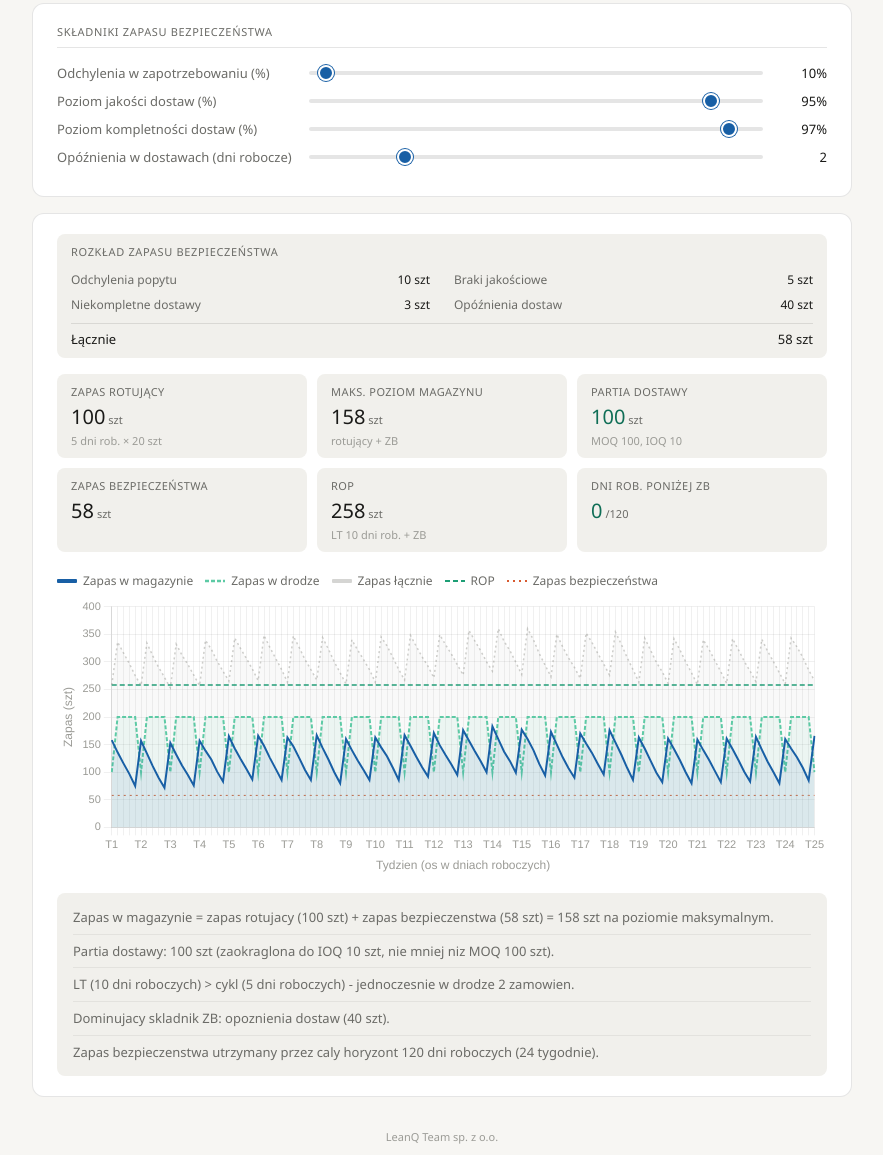
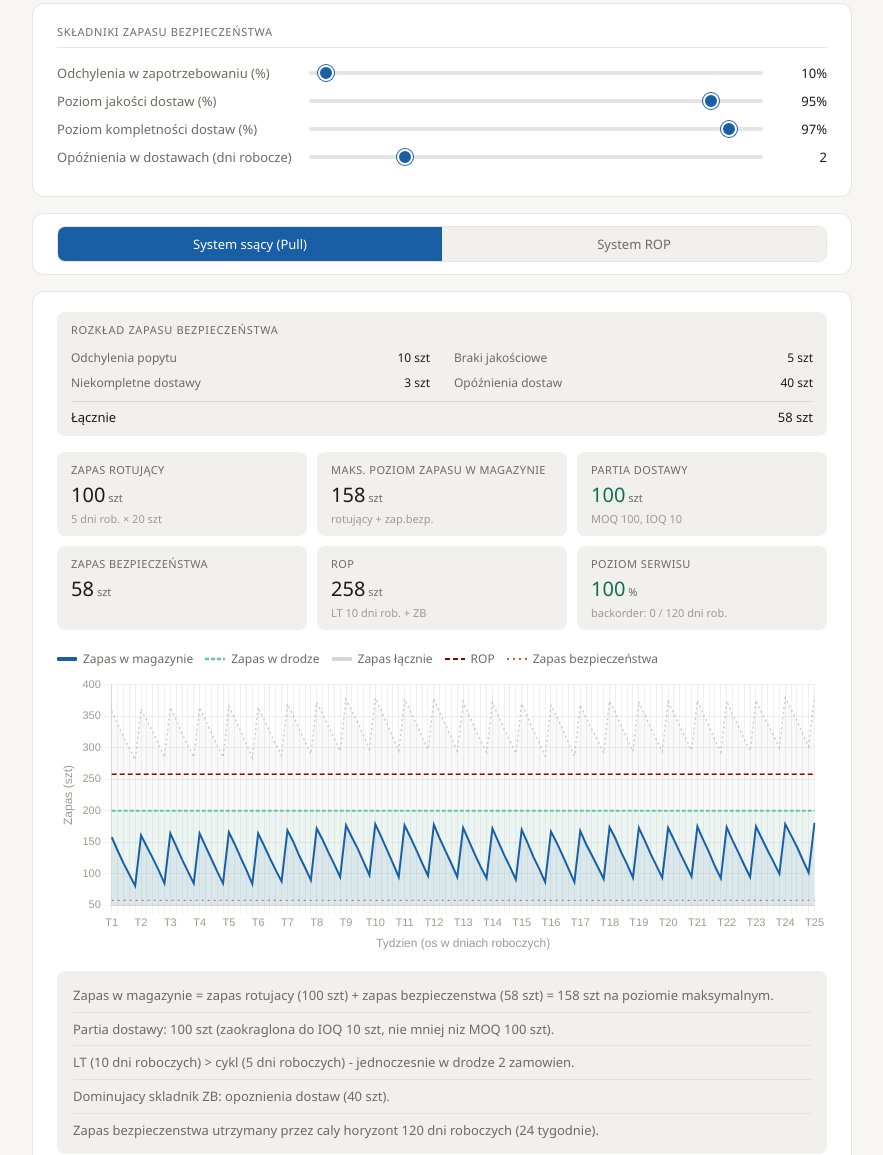
Before and after one commit to LeanQTeam/Inventory_materials, a plain HTML site: page index.html in a window 1280 px wide. Shown: the part 367-1522 px from the top of the page, without its empty margins (198-1081 px from the left). Drawn offline with nearby package versions, Linux system fonts and the light colour scheme.

Commit message:
Update index.html

```diff
--- a/index.html
+++ b/index.html
@@ -90,6 +90,27 @@
     <div class="ctrl-row"><label>Opóźnienia w dostawach (dni robocze)</label><input type="range" id="delay" min="0" max="10" step="1" value="2"><span class="val" id="vDelay">2</span></div>
   </div>
 
+  <div class="card" id="ropParams" style="display:none;">
+    <div class="sec">Parametry EOQ (tylko tryb ROP)</div>
+    <div class="ctrl-row"><label>Koszt złożenia zamówienia (zł)</label><input type="range" id="orderCost" min="10" max="1000" step="10" value="100"><span class="val" id="vOrderCost">100</span></div>
+    <div class="ctrl-row"><label>Koszt utrzymania jednostki (zł/rok)</label><input type="range" id="holdCost" min="1" max="500" step="1" value="100"><span class="val" id="vHoldCost">100</span></div>
+  </div>
+
+  <div class="card" style="padding: 0.75rem 1.5rem;">
+    <div style="display:flex; gap:0; border-radius: var(--radius); overflow:hidden; border: 0.5px solid var(--border);">
+      <button id="btnPull" onclick="setMode('pull')"
+        style="flex:1; padding:8px 0; font-size:13px; font-family:inherit; cursor:pointer; border:none;
+               background:var(--blue); color:#fff; font-weight:500; transition:background .15s;">
+        System ssący (Pull)
+      </button>
+      <button id="btnROP" onclick="setMode('rop')"
+        style="flex:1; padding:8px 0; font-size:13px; font-family:inherit; cursor:pointer; border:none;
+               background:var(--surface2); color:var(--muted); font-weight:500; transition:background .15s;">
+        System ROP
+      </button>
+    </div>
+  </div>
+
   <div class="card">
     <div id="ssBreakdown"></div>
     <div class="metrics-grid" id="metrics"></div>
@@ -97,7 +118,7 @@
       <span><svg width="20" height="12"><rect x="0" y="4" width="20" height="4" rx="1" fill="#185FA5"/></svg>Zapas w magazynie</span>
       <span><svg width="20" height="12"><line x1="0" y1="6" x2="20" y2="6" stroke="#5DCAA5" stroke-width="2.5" stroke-dasharray="4,2"/></svg>Zapas w drodze</span>
       <span><svg width="20" height="12"><rect x="0" y="4" width="20" height="4" rx="1" fill="#888780" opacity=".35"/></svg>Zapas łącznie</span>
-      <span><svg width="20" height="12"><line x1="0" y1="6" x2="20" y2="6" stroke="#1D9E75" stroke-width="2" stroke-dasharray="5,3"/></svg>ROP</span>
+      <span><svg width="20" height="12"><line x1="0" y1="6" x2="20" y2="6" stroke="#8B0000" stroke-width="2" stroke-dasharray="5,3"/></svg>ROP</span>
       <span><svg width="20" height="12"><line x1="0" y1="6" x2="20" y2="6" stroke="#D85A30" stroke-width="2" stroke-dasharray="2,4"/></svg>Zapas bezpieczeństwa</span>
     </div>
     <div class="chart-wrap">
@@ -123,7 +144,9 @@ function getP() {
     demVar:   +$('demVar').value / 100,
     quality:  +$('quality').value / 100,
     complete: +$('complete').value / 100,
-    delay:    +$('delay').value
+    delay:    +$('delay').value,
+    orderCost: +($('orderCost').value || 100),
+    holdCost:  +($('holdCost').value  || 100)
   };
 }
 
@@ -140,57 +163,136 @@ function calcSafety(p) {
   return { ss1, ss2, ss3, ss4, total: ss1 + ss2 + ss3 + ss4 };
 }
 
-// Box-Muller: losowa liczba z rozkładu normalnego N(0,1)
-function randNormal() {
-  let u, v;
-  do { u = Math.random(); } while (u === 0);
-  do { v = Math.random(); } while (v === 0);
-  return Math.sqrt(-2 * Math.log(u)) * Math.cos(2 * Math.PI * v);
-}
-
-function simulate(p, safetyStock, cycleDemand, orderQty) {
+function simulate(p, safetyStock, cycleDemand, maxLevel, moq, ioq) {
   const WD = 120;
   const physical = [], inTransit = [], available = [], labels = [];
-  let stock = cycleDemand + safetyStock;
+
+  // Poziom docelowy = LT*d + maxLevel
+  // Zamówienie = targetLevel - stock - transit  (zaokr. do IOQ, min MOQ)
+  const targetLevel = p.lead * p.d + maxLevel;
+
+  // In-flight na starcie: zamówienia złożone co cycle przez LT, każde d*cycle szt
   let pipeline = [];
+  for (let orderT = -p.lead; orderT <= 0; orderT += p.cycle) {
+    const arrWd = orderT + p.lead;
+    if (arrWd > 0) pipeline.push({ arrivalWd: arrWd, qty: Math.round(p.d * p.cycle) });
+  }
 
-  // Pre-ładuj zamówienia in-flight
-  let orderDay = p.cycle - p.lead;
-  while (orderDay < 0) {
-    pipeline.push({ arrivalWd: orderDay + p.lead, qty: orderQty });
-    orderDay += p.cycle;
-  }
-  let nextOrderWd = orderDay;
-
-  // Odchylenie standardowe dziennego popytu = demVar * d (demVar to współczynnik zmienności CV)
-  const sigma = p.demVar * p.d;
+  let stock = maxLevel;
+  let nextOrderWd = p.cycle;
 
   for (let wd = 0; wd <= WD; wd++) {
+    // 1. Przyjmij dostawy
     pipeline = pipeline.filter(del => {
       if (del.arrivalWd <= wd) { stock += del.qty; return false; }
       return true;
     });
+
+    // 2. Zużycie dzienne (zmienne wg demVar, backorder dozwolony)
     if (wd > 0) {
-      const dailyDemand = sigma > 0
-        ? Math.max(0, Math.round(p.d + sigma * randNormal()))
+      const dailyDemand = p.demVar > 0
+        ? Math.max(0, Math.round(p.d * (1 - p.demVar + 2 * p.demVar * Math.random())))
         : p.d;
-      stock = Math.max(0, stock - dailyDemand);
+      stock -= dailyDemand;
     }
+
+    // 3. Złóż zamówienie co cycle dni:
+    //    qty = targetLevel - stock - transit
     const transit = pipeline.reduce((s, d) => s + d.qty, 0);
     if (wd === nextOrderWd) {
-      pipeline.push({ arrivalWd: wd + p.lead, qty: orderQty });
+      const shortage = targetLevel - stock - transit;
+      if (shortage > 0) {
+        const qty = calcOrderQty(shortage, moq, ioq);
+        pipeline.push({ arrivalWd: wd + p.lead, qty: qty });
+      }
       nextOrderWd += p.cycle;
     }
+
+    const transit2 = pipeline.reduce((s, d) => s + d.qty, 0);
     labels.push(wd % 5 === 0 ? 'T' + (Math.floor(wd/5)+1) : '');
     physical.push(Math.round(stock));
-    inTransit.push(Math.round(transit));
-    available.push(Math.round(stock + transit));
+    inTransit.push(Math.round(transit2));
+    available.push(Math.round(stock + transit2));
   }
 
-  const stockouts = physical.filter(s => s === 0).length;
+  const stockBelowZero   = physical.filter(s => s < 0).length;
   const stockBelowSafety = physical.filter(s => s < safetyStock).length;
-  const avgPhysical = Math.round(physical.reduce((a,b) => a+b,0) / physical.length);
-  return { labels, physical, inTransit, available, stockouts, stockBelowSafety, avgPhysical };
+  const avgPhysical      = Math.round(physical.reduce((a,b) => a+b,0) / physical.length);
+  return { labels, physical, inTransit, available, stockBelowZero, stockBelowSafety, avgPhysical };
+}
+
+
+function simulateROP(p, safetyStock, cycleDemand, maxLevel, moq, ioq) {
+  const WD = 120;
+  const physical = [], inTransit = [], available = [], labels = [];
+
+  const rop = Math.round(p.d * p.lead + safetyStock);
+  // EOQ = sqrt(2 * D_roczny * koszt_zamówienia / koszt_utrzymania)
+  // D_roczny = popyt dzienny * 250 dni roboczych
+  const eoq = Math.sqrt(2 * p.d * 250 * p.orderCost / p.holdCost);
+  const orderQty = calcOrderQty(eoq, moq, ioq);
+
+  // In-flight na starcie: dostawy co cycle przez LT, każda orderQty szt
+  let pipeline = [];
+  for (let orderT = -p.lead; orderT <= 0; orderT += p.cycle) {
+    const arrWd = orderT + p.lead;
+    if (arrWd > 0) pipeline.push({ arrivalWd: arrWd, qty: orderQty });
+  }
+
+  let stock = maxLevel;
+  let lastOrderWd = -999;
+
+  for (let wd = 0; wd <= WD; wd++) {
+    // 1. Przyjmij dostawy
+    pipeline = pipeline.filter(del => {
+      if (del.arrivalWd <= wd) { stock += del.qty; return false; }
+      return true;
+    });
+
+    // 2. Zużycie dzienne (backorder dozwolony)
+    if (wd > 0) {
+      const dailyDemand = p.demVar > 0
+        ? Math.max(0, Math.round(p.d * (1 - p.demVar + 2 * p.demVar * Math.random())))
+        : p.d;
+      stock -= dailyDemand;
+    }
+
+    // 3. Złóż zamówienie gdy stock <= ROP, max 1 zamówienie na dobę
+    const transit = pipeline.reduce((s, d) => s + d.qty, 0);
+    if (stock <= rop && wd > lastOrderWd) {
+      pipeline.push({ arrivalWd: wd + p.lead, qty: orderQty });
+      lastOrderWd = wd;
+    }
+
+    const transit2 = pipeline.reduce((s, d) => s + d.qty, 0);
+    labels.push(wd % 5 === 0 ? 'T' + (Math.floor(wd/5)+1) : '');
+    physical.push(Math.round(stock));
+    inTransit.push(Math.round(transit2));
+    available.push(Math.round(stock + transit2));
+  }
+
+  const stockBelowZero   = physical.filter(s => s < 0).length;
+  const stockBelowSafety = physical.filter(s => s < safetyStock).length;
+  const avgPhysical      = Math.round(physical.reduce((a,b) => a+b,0) / physical.length);
+  return { labels, physical, inTransit, available, stockBelowZero, stockBelowSafety, avgPhysical };
+}
+
+
+let currentMode = 'pull';
+
+function setMode(mode) {
+  currentMode = mode;
+  const btnPull = document.getElementById('btnPull');
+  const btnROP  = document.getElementById('btnROP');
+  if (mode === 'pull') {
+    btnPull.style.background = 'var(--blue)'; btnPull.style.color = '#fff';
+    btnROP.style.background  = 'var(--surface2)'; btnROP.style.color = 'var(--muted)';
+  } else {
+    btnROP.style.background  = 'var(--blue)'; btnROP.style.color = '#fff';
+    btnPull.style.background = 'var(--surface2)'; btnPull.style.color = 'var(--muted)';
+  }
+  document.getElementById('ropParams').style.display = mode === 'rop' ? '' : 'none';
+  render();
 }
 
 function render() {
@@ -203,7 +305,9 @@ function render() {
   $('vDemVar').textContent   = Math.round(p.demVar * 100) + '%';
   $('vQuality').textContent  = Math.round(p.quality * 100) + '%';
   $('vComplete').textContent = Math.round(p.complete * 100) + '%';
-  $('vDelay').textContent    = p.delay;
+  $('vDelay').textContent     = p.delay;
+  if (document.getElementById('vOrderCost')) $('vOrderCost').textContent = p.orderCost;
+  if (document.getElementById('vHoldCost'))  $('vHoldCost').textContent  = p.holdCost;
 
   const ss          = calcSafety(p);
   const safetyStock = Math.round(ss.total);
@@ -223,17 +327,19 @@ function render() {
       '<div class="ss-total"><span>Łącznie</span><span>' + safetyStock + ' szt</span></div>' +
     '</div>';
 
-  const sim        = simulate(p, safetyStock, cycleDemand, orderQty);
+  const sim = currentMode === 'rop'
+    ? simulateROP(p, safetyStock, cycleDemand, maxLevel, p.moq, p.ioq)
+    : simulate(p, safetyStock, cycleDemand, maxLevel, p.moq, p.ioq);
   const daysStock  = Math.round(sim.avgPhysical / p.d);
   const weeksStock = (daysStock / 5).toFixed(1).replace(/\.0$/, '');
 
   $('metrics').innerHTML =
     '<div class="mc"><div class="lbl">Zapas rotujący</div><div class="num">' + Math.round(cycleDemand) + '<span class="unit">szt</span></div><div class="sub">' + p.cycle + ' dni rob. × ' + p.d + ' szt</div></div>' +
-    '<div class="mc"><div class="lbl">Maks. poziom magazynu</div><div class="num">' + maxLevel + '<span class="unit">szt</span></div><div class="sub">rotujący + ZB</div></div>' +
+    '<div class="mc"><div class="lbl">Maks. poziom zapasu w magazynie</div><div class="num">' + maxLevel + '<span class="unit">szt</span></div><div class="sub">rotujący + zap.bezp.</div></div>' +
     '<div class="mc"><div class="lbl">Partia dostawy</div><div class="num ' + (excess > 0 ? 'warn' : 'ok') + '">' + orderQty + '<span class="unit">szt</span></div><div class="sub">MOQ ' + p.moq + ', IOQ ' + p.ioq + (excess > 0 ? ', nadwyżka +' + Math.round(excess) : '') + '</div></div>' +
     '<div class="mc"><div class="lbl">Zapas bezpieczeństwa</div><div class="num">' + safetyStock + '<span class="unit">szt</span></div></div>' +
     '<div class="mc"><div class="lbl">ROP</div><div class="num">' + rop + '<span class="unit">szt</span></div><div class="sub">LT ' + p.lead + ' dni rob. + ZB</div></div>' +
-    '<div class="mc"><div class="lbl">Dni rob. poniżej ZB</div><div class="num ' + (sim.stockBelowSafety > 0 ? 'warn' : 'ok') + '">' + sim.stockBelowSafety + '<span class="unit">/120</span></div></div>';
+    '<div class="mc"><div class="lbl">Poziom serwisu</div><div class="num ' + (sim.stockBelowZero > 0 ? 'warn' : 'ok') + '">' + Math.round((1 - sim.stockBelowZero / 120) * 100) + '<span class="unit">%</span></div><div class="sub">backorder: ' + sim.stockBelowZero + ' / 120 dni rob.</div></div>';
 
   const ropLine    = Array(sim.labels.length).fill(rop);
   const safetyLine = Array(sim.labels.length).fill(safetyStock);
@@ -250,7 +356,7 @@ function render() {
         { label: 'Zapas w magazynie',    data: sim.physical,  borderColor: '#185FA5', backgroundColor: 'rgba(24,95,165,0.08)',  fill: true, borderWidth: 2,   pointRadius: 0, tension: 0, order: 1 },
         { label: 'Zapas w drodze',       data: sim.inTransit, borderColor: '#5DCAA5', backgroundColor: 'rgba(93,202,165,0.08)', fill: true, borderWidth: 2,   pointRadius: 0, tension: 0, order: 2, borderDash: [4,2] },
         { label: 'Zapas łącznie',        data: sim.available, borderColor: isDark ? 'rgba(180,178,169,0.45)' : 'rgba(136,135,128,0.40)', backgroundColor: 'rgba(136,135,128,0.05)', fill: true, borderWidth: 1.5, pointRadius: 0, tension: 0, order: 3, borderDash: [2,3] },
-        { label: 'ROP',                  data: ropLine,       borderColor: '#1D9E75', fill: false, borderWidth: 1.5, pointRadius: 0, tension: 0, order: 4, borderDash: [5,3] },
+        { label: 'ROP',                  data: ropLine,       borderColor: '#8B0000', fill: false, borderWidth: 1.5, pointRadius: 0, tension: 0, order: 4, borderDash: [5,3] },
         { label: 'Zapas bezpieczeństwa', data: safetyLine,    borderColor: '#D85A30', fill: false, borderWidth: 1,   pointRadius: 0, tension: 0, order: 5, borderDash: [2,4] }
       ]
     },
@@ -273,7 +379,7 @@ function render() {
       },
       scales: {
         x: { title: { display: true, text: 'Tydzien (os w dniach roboczych)', color: textColor, font: { size: 12 } }, ticks: { color: textColor, font: { size: 11 }, maxRotation: 0, autoSkip: false }, grid: { color: gridColor } },
-        y: { title: { display: true, text: 'Zapas (szt)', color: textColor, font: { size: 12 } }, ticks: { color: textColor, font: { size: 11 } }, min: 0, grid: { color: gridColor } }
+        y: { title: { display: true, text: 'Zapas (szt)', color: textColor, font: { size: 12 } }, ticks: { color: textColor, font: { size: 11 } }, grid: { color: gridColor } }
       }
     }
   });
@@ -302,7 +408,7 @@ function render() {
   $('insight').innerHTML = lines.map(function(l){ return '<div>' + l + '</div>'; }).join('');
 }
 
-['demand','moq','ioq','cycle','lead','demVar','quality','complete','delay']
+['demand','moq','ioq','cycle','lead','demVar','quality','complete','delay','orderCost','holdCost']
   .forEach(function(id){ $(id).addEventListener('input', render); });
 
 render();
```
